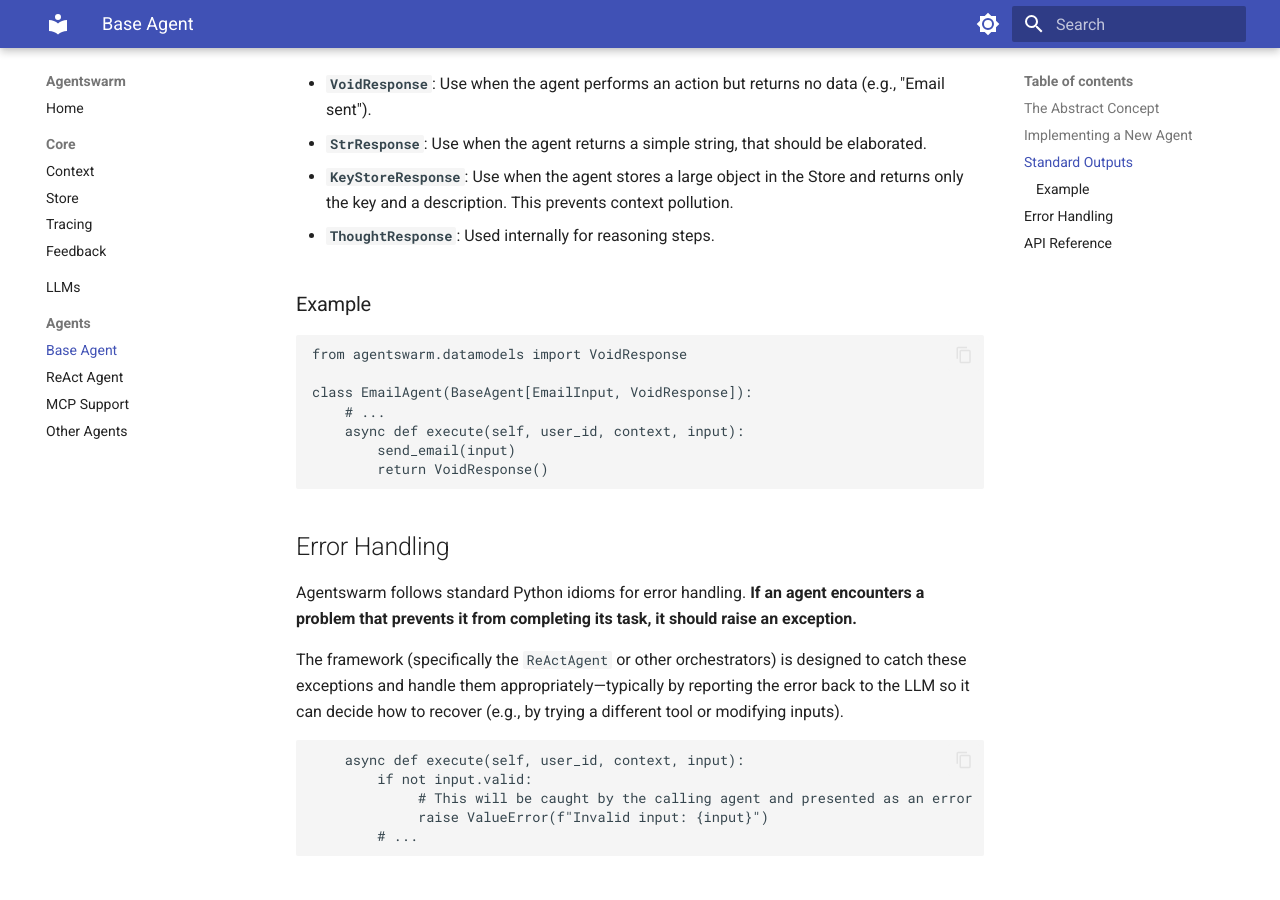
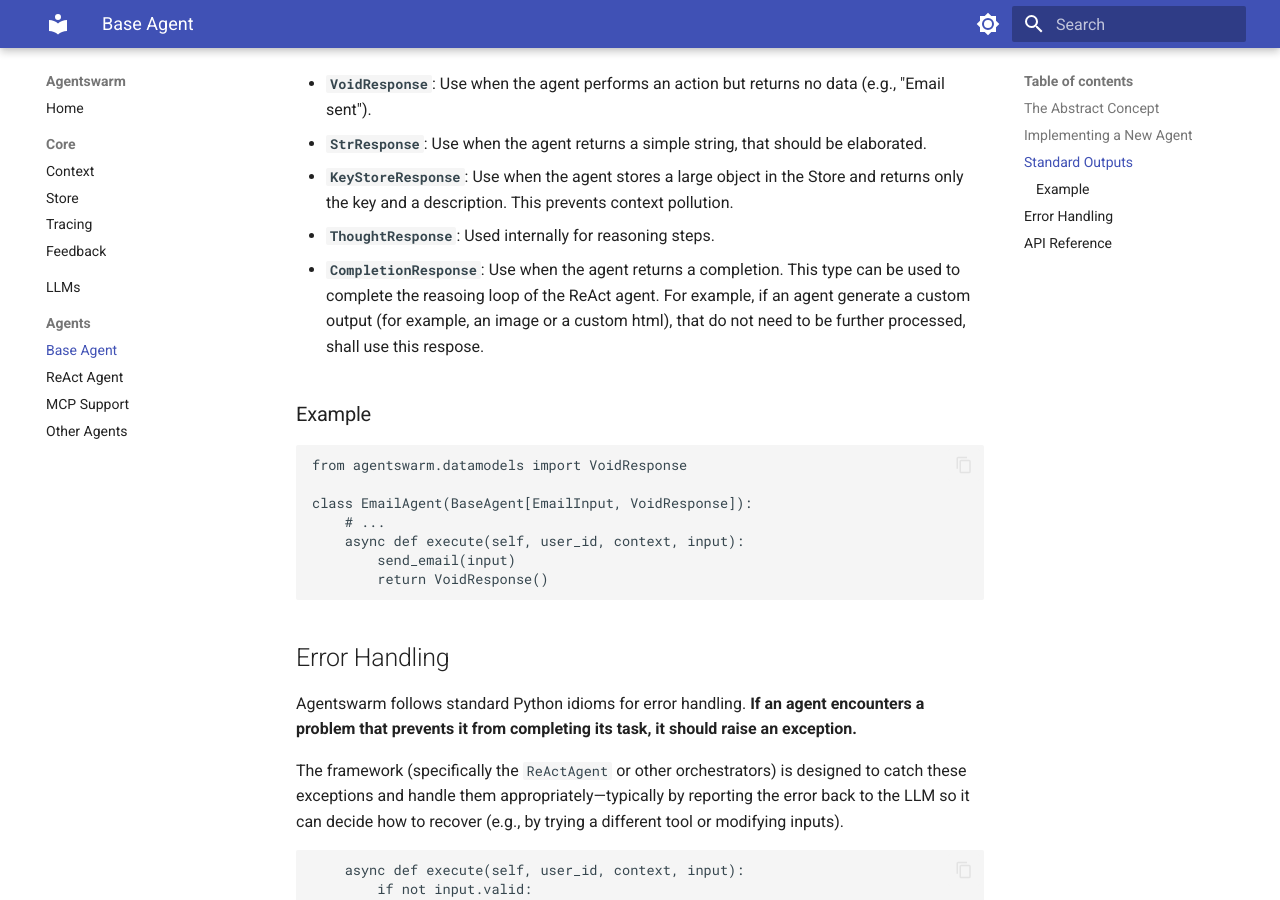
Before and after one commit to ai-agentswarm/agentswarm, an MkDocs documentation site: the page built from docs/agents/base.md, in a window 1280 px wide and 900 px high, scrolled down 1186 px. Built offline with MkDocs 1.6.1 and Material for MkDocs 9.7.7, drawn with Linux system fonts in a browser that asks for light colours.

Commit message:
chore(docs): added completion response

````diff
--- a/docs/agents/base.md
+++ b/docs/agents/base.md
@@ -53,6 +53,8 @@ Agentswarm provides a set of predefined output models in `agentswarm.datamodels.
 
 - **`ThoughtResponse`**: Used internally for reasoning steps.
 
+- **`CompletionResponse`**: Use when the agent returns a completion. This type can be used to complete the reasoing loop of the ReAct agent. For example, if an agent generate a custom output (for example, an image or a custom html), that do not need to be further processed, shall use this respose.
+
 ### Example
 
 ```python
````
